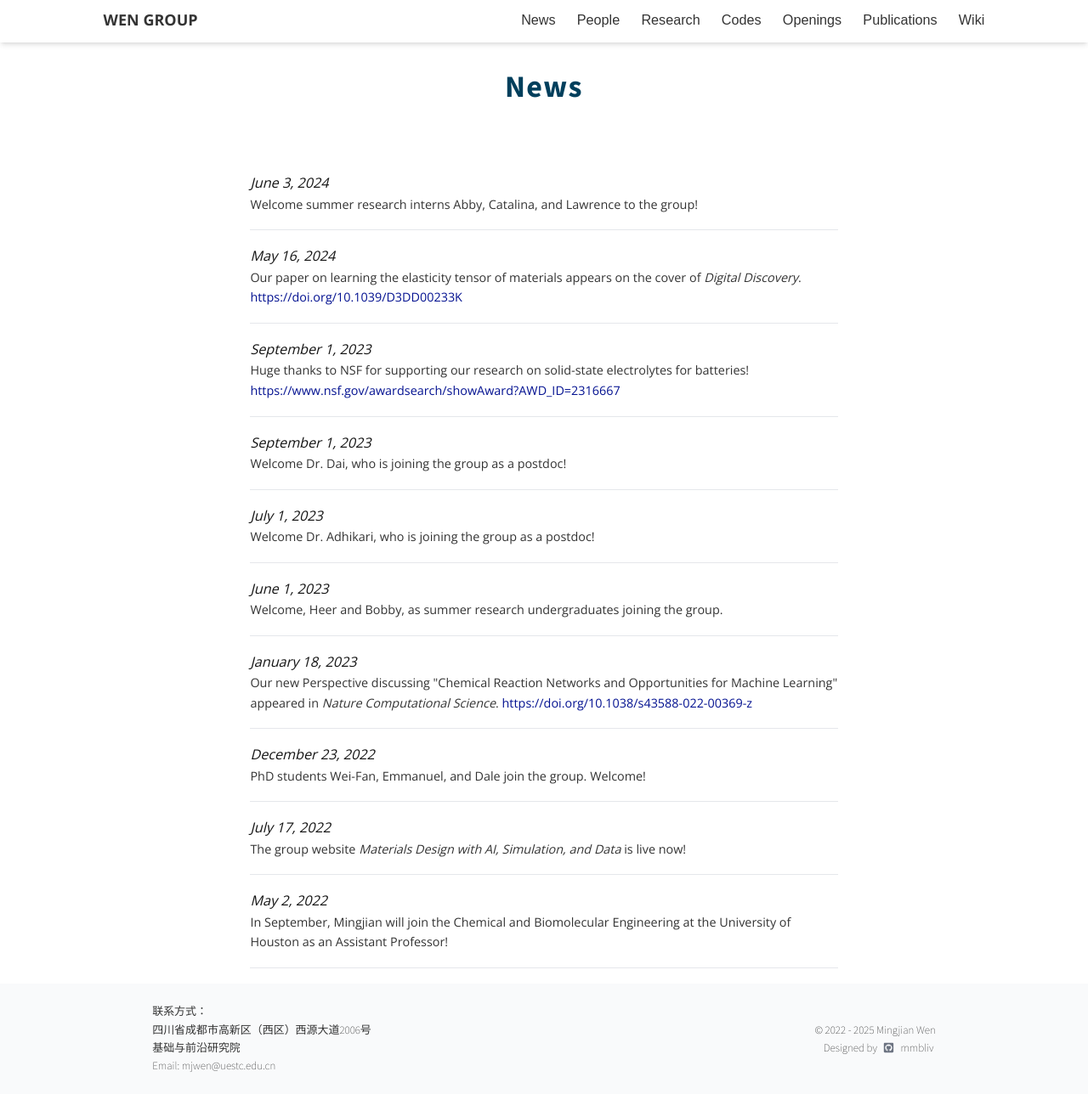
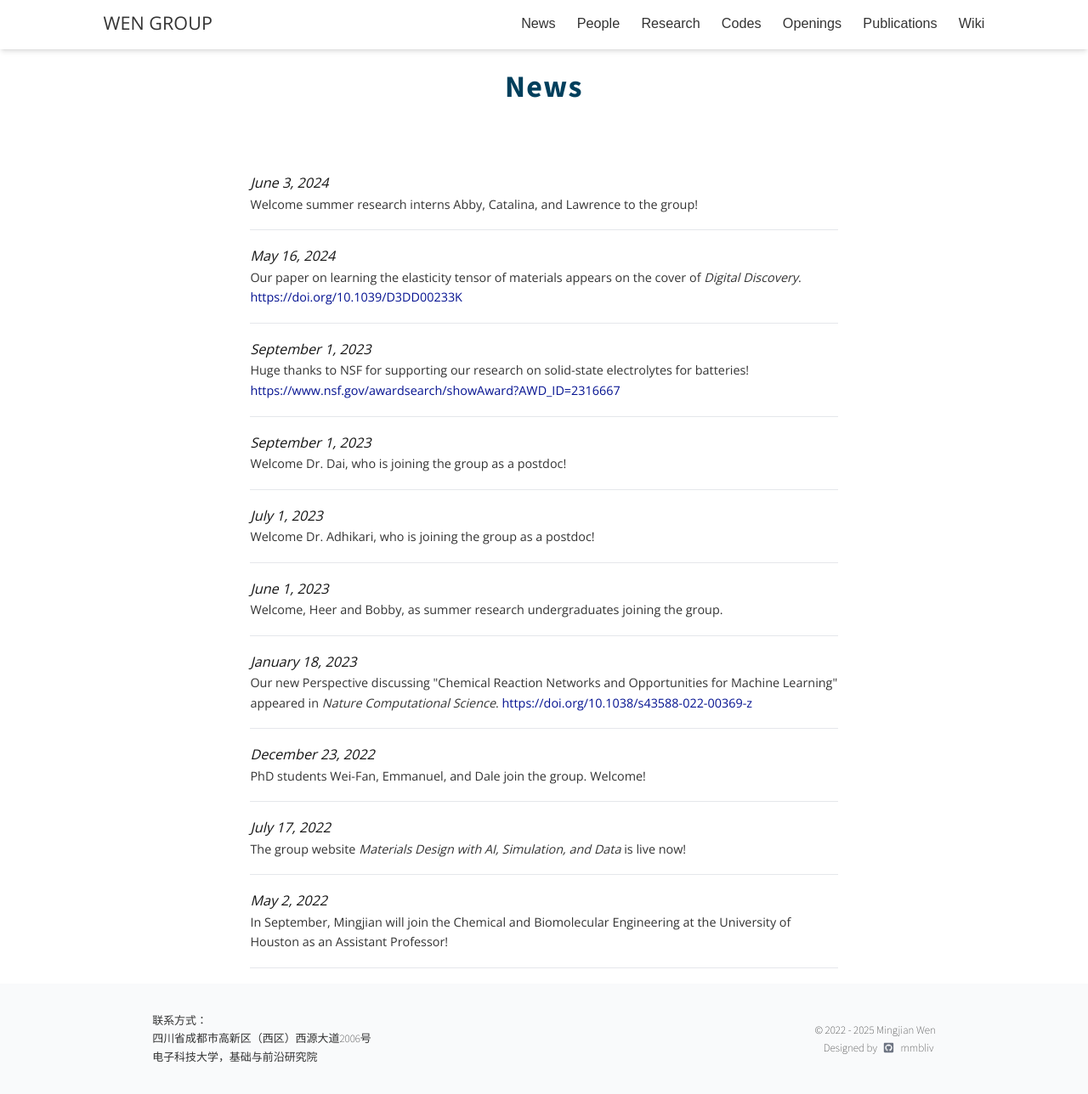
Before and after one commit to wengroup/group_website, a Gatsby site: page /News in a window 1280 px wide. Shown: the whole page at 85% size. Built offline with nearby package versions, Linux system fonts and the light colour scheme; Gatsby itself is replaced by a stand-in of ours.

Commit message:
Adjust Nav and Footer

```diff
--- a/src/component/Footer.js
+++ b/src/component/Footer.js
@@ -6,10 +6,11 @@ export const Footer = () => {
     <div className="h-36 w-ful footer bg-gray-50 ">
       <div className="flex flex-col text-center sm:text-left sm:flex-row w-full justify-between items-center max-w-5xl mx-auto h-full ">
         <div>
-          <p className="font-medium">联系方式：</p>
+          {/* <p className="font-medium">联系方式：</p> */}
+          <p>联系方式：</p>
           <p>四川省成都市高新区（西区）西源大道2006号</p>
-          <p>基础与前沿研究院</p>
-          <p>Email: mjwen@uestc.edu.cn</p>
+          <p>电子科技大学，基础与前沿研究院</p>
+          {/* <p>Email: mjwen@uestc.edu.cn</p> */}
         </div>
         <div>
           <p>
--- a/src/component/Nav.js
+++ b/src/component/Nav.js
@@ -13,9 +13,9 @@ export const Nav = () => {
   const [activeItem, setActiveItem] = useState(); // 默认选中 "about"
   return (
     <>
-      <div className="fixed top-0 w-full h-14 z-50 bg-white border-b-[3px] border-transparent shadow-md text-lg">
+      <div className="fixed top-0 w-full h-16 z-50 bg-white border-b-[3px] border-transparent shadow-md text-lg">
         <ul className="hidden sm:flex justify-end w-5/6 max-w-6xl items-center h-full gap-2 mx-auto pr-0 ">
-          <li className="mr-auto text-xl font-bold">
+          <li className="mr-auto text-2xl font-medium">
             <Link to="/">WEN GROUP</Link>
           </li>
           <div className="flex gap-7 font-medium">
```
